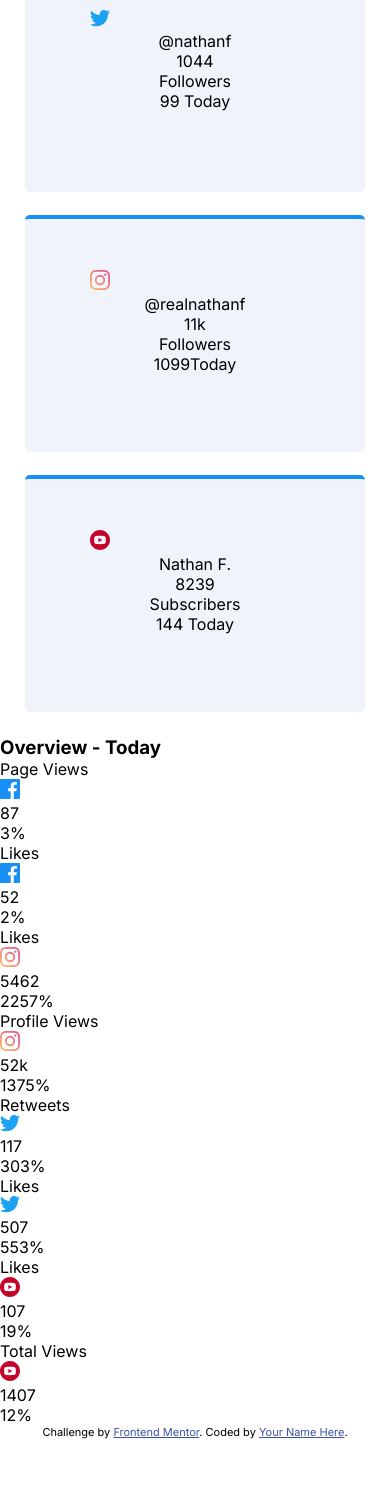
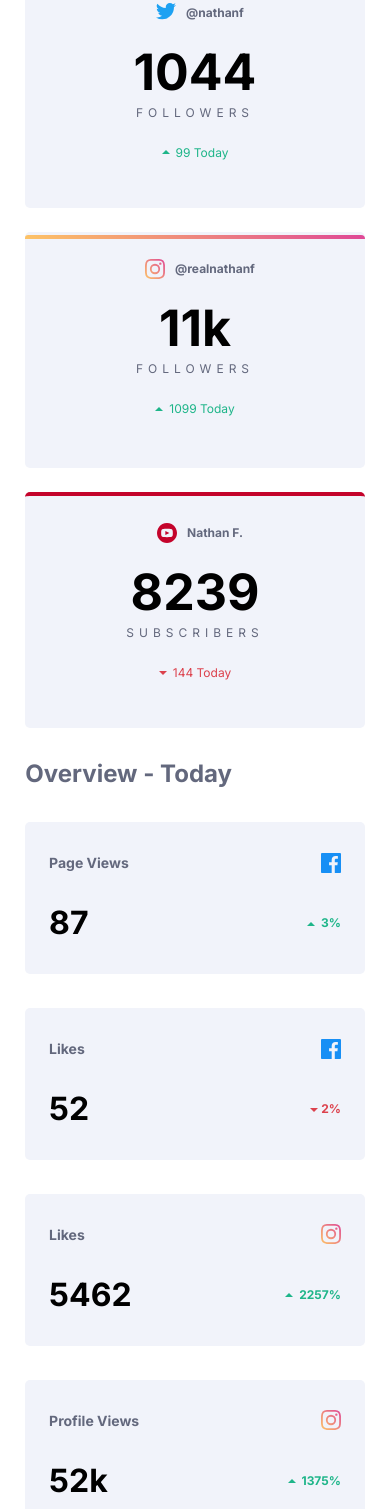
Before and after one commit to ylanaportela/fifith-challenge, a plain HTML site: page index.html in a window 390 px wide. Shown: the part 491-2000 px from the top of the page. Before the commit the page ends 1930 px from the top, so only its background shows below. Drawn offline with Linux system fonts and the light colour scheme.

Commit message:
Mobile finished styling  and added changes in html

```diff
--- a/index.css
+++ /dev/null
@@ -1,63 +0,0 @@
-@import url('https://fonts.googleapis.com/css2?family=Inter:wght@400;700&display=swap');
-
-*{
-  margin: 0;
-  font-family: 'Inter', sans-serif;
-  box-sizing: border-box;
-}
-
-header{
-  height: 29vh;
-  padding: 7%;
-  background-color: #F7F9FF;
-  border-radius: 0px 0px 20px 20px;
-}
-
-header h2{
-  margin-bottom: 2%;
-  font-size: 24px;
-  font-weight: 700;
-  line-height: 20px;
-  color: #1D1F29;
-}
-
-header h6{
-  margin-bottom: 10%;
-  font-size: 14px;
-  line-height: 15px;
-  color: #63687D;
-}
-
-hr{
-  height: 1px;
-  margin-bottom: 5%;
-  border: none;
-  background-color: #848BAB;
-}
-
-/*Section -> Media*/
-
-.media{
-  width: 87%;
-  margin: 0 auto;
-  margin-top: -15%;
-}
-
-.informations{
-  height: 28vh;
-  padding: 15%;
-  margin-bottom: 7%;
-  border-top: 4px solid #178FF5;
-  border-radius: 5px;
-  background-color: #F1F3FA;
-  text-align: center;
-}
-
-.informations-social-media{
-  display: flex;
-  justify-content: space-evenly;
-}
-
-.social-media{
-  width: 20%;
-}
--- a/index.html
+++ b/index.html
@@ -7,7 +7,7 @@
   <!-- displays site properly based on user's device -->
 
   <link rel="icon" type="image/png" sizes="32x32" href="./images/favicon-32x32.png">
-  <link rel="stylesheet" href="index.css">
+  <link rel="stylesheet" href="/style/index.css">
   <link rel="preconnect" href="https://fonts.gstatic.com">
 
   <title>Frontend Mentor | [Challenge Name Here]</title>
@@ -26,12 +26,25 @@
 </head>
 
 <header>
+
+ <div>
   <h2>Social Media Dashboard</h2>
   <h6>Total Followers: 23,004</h6>
+ </div>
 
   <hr>
 
-  <div class="dark-mode">Dark Mode</div>
+  <div class="dark-mode">
+
+    <div>Dark Mode</div>
+
+    <div>
+      <label class="switch">
+        <input type="checkbox">
+        <span class="slider round"></span>
+      </label>
+    </div>
+  </div>
 
 </header>
 
@@ -39,7 +52,7 @@
 
 <section class="media">
 
-  <div class="informations">
+  <div class="informations media-facebook">
 
     <div class="informations-social-media">
 
@@ -49,7 +62,9 @@
 
       </div>
 
-      <div class="social-media username">@nathanf</div>
+      <div class="social-media username">
+        @nathanf
+      </div>
 
     </div>
 
@@ -57,26 +72,26 @@
 
       <div class="number">1987</div>
 
-      <div>Followers</div>
+      <div class="followers">FOLLOWERS</div>
 
     </div>
 
-    <div class="information-currently">12 Today</div>
+    <div class="information-currently"> <img src="/images/icon-up.svg" alt=""> 12 Today</div>
 
   </div>
 
 
-  <div class="informations">
+  <div class="informations media-twitter">
 
-    <div class="informations-media">
+    <div class="informations-social-media">
 
-      <div class="social-media">
+      <div class="social-media logo">
 
         <img src="/images/icon-twitter.svg" alt="">
 
       </div>
 
-      <div class="username">@nathanf</div>
+      <div class="social-media username">@nathanf</div>
 
     </div>
 
@@ -84,26 +99,28 @@
 
       <div class="number">1044</div>
 
-      <div>Followers</div>
+      <div class="followers">FOLLOWERS</div>
 
     </div>
 
-    <div class="information-currently">99 Today</div>
+    <div class="information-currently"> <img src="/images/icon-up.svg" alt=""> 99 Today</div>
 
   </div>
 
 
-  <div class="informations">
+  <div class="informations media-instagram">
 
-    <div class="informations-media">
+    <div class="border"></div>
 
-      <div class="social-media">
+    <div class="informations-social-media">
+
+      <div class="social-media logo">
 
         <img src="/images/icon-instagram.svg" alt="">
 
       </div>
 
-      <div class="username">@realnathanf</div>
+      <div class="social-media username">@realnathanf</div>
 
     </div>
 
@@ -111,27 +128,29 @@
 
       <div class="number"> 11k</div>
 
-      <div>Followers</div>
+      <div class="followers">FOLLOWERS</div>
 
     </div>
 
     <div class="information-currently">
-      1099Today
+      <img src="/images/icon-up.svg" alt="">
+      1099 Today
     </div>
 
   </div>
 
-  <div class="informations">
+  <div class="informations media-youtube">
 
-    <div class="informations-media">
 
-      <div class="social-media">
+    <div class="informations-social-media">
+
+      <div class="social-media logo">
 
         <img src="/images/icon-youtube.svg" alt="">
 
       </div>
 
-      <div class="username">Nathan F.</div>
+      <div class="social-media username">Nathan F.</div>
 
     </div>
 
@@ -139,11 +158,12 @@
 
       <div class="number">8239</div>
 
-      <div>Subscribers</div>
+      <div class="followers">SUBSCRIBERS</div>
 
     </div>
 
-    <div class="information-currently">
+    <div class="information-currently icon-down">
+      <img src="/images/icon-down.svg" alt="">
       144 Today
     </div>
 
@@ -152,148 +172,147 @@
 </section>
 
 
-<section>
+<section class="overview">
 
   <h3>Overview - Today</h3>
 
-  <div>
+  <div class="description">
 
-    <div>
+    <div class="description-action-media">
 
-      <div>Page Views</div>
-      <div><img src="/images/icon-facebook.svg" alt=""></div>
+      <div class="description-action">Page Views</div>
+      <div class="description-media"> <img src="/images/icon-facebook.svg" alt=""></div>
 
     </div>
 
-    <div>
-      <div>87</div>
-      <div>3%</div>
+    <div class="description-today">
+      <div class="number">87</div>
+      <div class="percentage superavit"> <img src="/images/icon-up.svg" alt=""> 3%</div>
     </div>
 
   </div>
 
-  <div>
+  <div class="description">
 
-    <div>
+    <div class="description-action-media">
 
-      <div>Likes</div>
-      <div><img src="/images/icon-facebook.svg" alt=""></div>
+      <div class="description-action">Likes</div>
+      <div class="description-media"> <img src="/images/icon-facebook.svg" alt=""></div>
 
     </div>
 
-    <div>
-      <div>52</div>
-      <div>2%</div>
+    <div class="description-today">
+      <div class="number">52</div>
+      <div class="percentage defict"> <img src="/images/icon-down.svg" alt="">2%</div>
+    </div>
+
+  </div>
+
+  <div class="description">
+
+    <div class="description-action-media">
+
+      <div class="description-action">Likes</div>
+      <div class="description-media"><img src="/images/icon-instagram.svg" alt=""></div>
+
+    </div>
+
+    <div class="description-today">
+      <div class="number">5462</div>
+      <div class="percentage superavit"> <img src="/images/icon-up.svg" alt=""> 2257%</div>
+    </div>
+
+  </div>
+
+  <div class="description">
+
+    <div class="description-action-media">
+
+      <div class="description-action">Profile Views</div>
+      <div class="description-media"><img src="/images/icon-instagram.svg" alt=""></div>
+
+    </div>
+
+    <div class="description-today">
+      <div class="number">52k</div>
+      <div class="percentage superavit"> <img src="/images/icon-up.svg" alt=""> 1375%</div>
+    </div>
+
+  </div>
+
+  <div class="description">
+
+    <div class="description-action-media">
+
+      <div class="description-action">Retweets</div>
+      <div class="description-media"><img src="/images/icon-twitter.svg" alt=""></div>
+
+    </div>
+
+    <div class="description-today">
+
+      <div class="number">117</div>
+      <div class="percentage superavit"> <img src="/images/icon-up.svg" alt="">303%</div>
+
     </div>
 
   </div>
 
 
-  <div>
+  <div class="description">
 
-    <div>
+    <div class="description-action-media">
 
-      <div>Likes</div>
-      <div><img src="/images/icon-instagram.svg" alt=""></div>
+      <div class="description-action">Likes</div>
+      <div class="description-media"><img src="/images/icon-twitter.svg" alt=""></div>
 
     </div>
 
-    <div>
-      <div>5462</div>
-      <div>2257%</div>
-    </div>
-
-  </div>
-
-  <div>
-
-    <div>
-
-      <div>Profile Views</div>
-      <div><img src="/images/icon-instagram.svg" alt=""></div>
-
-    </div>
-
-    <div>
-      <div>52k</div>
-      <div>1375%</div>
-    </div>
-
-  </div>
-
-  <div>
-
-    <div>
-
-      <div>Retweets</div>
-      <div><img src="/images/icon-twitter.svg" alt=""></div>
-
-    </div>
-
-    <div>
-      <div>117</div>
-      <div>303%</div>
+    <div class="description-today">
+      <div class="number">507</div>
+      <div class="percentage superavit"> <img src="/images/icon-up.svg" alt="">553%</div>
     </div>
 
   </div>
 
 
-  <div>
+  <div class="description">
 
-    <div>
+    <div class="description-action-media">
 
-      <div>Likes</div>
-      <div><img src="/images/icon-twitter.svg" alt=""></div>
+      <div class="description-action">Likes</div>
+      <div class="description-media"><img src="/images/icon-youtube.svg" alt=""></div>
 
     </div>
 
-    <div>
-      <div>507</div>
-      <div>553%</div>
+    <div class="description-today">
+
+      <div class="number">107</div>
+      <div class="percentage defict"> <img src="/images/icon-down.svg" alt="">19%</div>
+
     </div>
 
   </div>
 
 
-  <div>
+  <div class="description">
 
-    <div>
+    <div class="description-action-media">
 
-      <div>Likes</div>
-      <div><img src="/images/icon-youtube.svg" alt=""></div>
+      <div class="description-action">Total Views</div>
+      <div class="description-media"><img src="/images/icon-youtube.svg" alt=""></div>
 
     </div>
 
-    <div>
-      <div>107</div>
-      <div>19%</div>
+    <div class="description-today">
+      <div class="number">1407</div>
+      <div class="percentage defict"> <img src="/images/icon-down.svg" alt="">
+        12%</div>
     </div>
-
-  </div>
-
-
-  <div>
-
-    <div>
-
-      <div>Total Views</div>
-      <div><img src="/images/icon-youtube.svg" alt=""></div>
-
-    </div>
-
-    <div>
-      <div>1407</div>
-      <div>12%</div>
-    </div>
-
   </div>
 
 </section>
 
-<div class="attribution">
-  Challenge by <a href="https://www.frontendmentor.io?ref=challenge" target="_blank">Frontend Mentor</a>.
-  Coded by <a href="#">Your Name Here</a>.
-</div>
 </body>
 
 </html>
--- /dev/null
+++ b/style/index.css
@@ -0,0 +1,269 @@
+@import url('https://fonts.googleapis.com/css2?family=Inter:wght@400;700&display=swap');
+
+*{
+  margin: 0;
+  font-family: 'Inter', sans-serif;
+  box-sizing: border-box;
+}
+
+header{
+  height: 29vh;
+  padding: 7%;
+  background-color: #F7F9FF;
+  border-radius: 0px 0px 20px 20px;
+}
+
+header h2{
+  margin-bottom: 2%;
+  font-size: 24px;
+  font-weight: 700;
+  line-height: 20px;
+  color: #1D1F29;
+}
+
+header h6{
+  margin-bottom: 10%;
+  font-size: 14px;
+  line-height: 15px;
+  color: #63687D;
+}
+
+hr{
+  height: 1px;
+  margin-bottom: 5%;
+  border: none;
+  background-color: #848BAB;
+}
+
+.dark-mode{
+  display: flex;
+  justify-content: space-between;
+}
+
+.dark-mode div:first-child{
+  font-size: 14px;
+  line-height: 17px;
+  font-weight: bold;
+  color: #63687D;
+}
+
+/*Slider range*/
+
+.switch{
+  width: 48px;
+  height: 24px;
+  position: relative;
+  display: inline-block;
+}
+
+.switch input{
+  width: 0;
+  height: 0;
+  opacity: 0;
+}
+
+.slider{
+  position: absolute;
+  top: 0;
+  left: 0;
+  bottom: 0;
+  right: 0;
+  background-color: #AEB3CB;
+  border-radius: 12px;
+  overflow: hidden;
+}
+
+.slider::before{
+  content: "";
+  width: 18px;
+  height: 18px;
+  position: absolute;
+  top: 3px;
+  left: 25px;
+  background-color: #F1F3FA;
+  border-radius: 100%;
+}
+
+input:checked + .slider{
+  background-image: linear-gradient(225deg, #40DB82 0%, #388FE7 98.02%);
+}
+
+
+input:checked + .slider:before {
+  transform: translateX(-20px);
+  background-color: #333A55;
+}
+
+/*Section -> Media*/
+
+.media{
+  width: 87%;
+  margin: 0 auto;
+  margin-top: -5vh;
+}
+
+.informations{
+  height: 28vh;
+  padding: 8%;
+  margin-bottom: 7%;
+  border-radius: 5px;
+  background-color: #F1F3FA;
+  text-align: center;
+}
+
+.media-facebook{
+  border-top: 4px solid #178FF5;
+}
+
+.media-twitter{
+  border-top: 4px solid #1DA1F2;
+}
+
+.media-instagram .border{
+  width: 87%;
+  height: 4px;
+  background-image: linear-gradient(225deg ,#DF4896 0%, #EE877E 50.91%, #FDC366 100%);
+  position: absolute;
+  right: 6.5vw;
+  bottom: 13.5vh;
+  border-top-left-radius: 4px;
+  border-top-right-radius: 5px;
+}
+
+.media-youtube{
+  border-top: 4px solid #C4032B;
+}
+
+.informations-social-media{
+  margin-bottom: 3vh;
+  display: flex;
+  justify-content: center;
+  align-items: center;
+}
+
+.informations-social-media > .social-media{
+  margin-bottom: 0px;
+}
+
+.social-media{
+  margin-left: 10px;
+  margin-bottom: 10%;
+}
+
+.social-media.logo{
+  height: 20px;
+}
+
+.social-media.username{
+  font-size: 12px;
+  font-weight: bold;
+  color: #63687D;
+  display: flex;
+  align-items: center;
+}
+
+.informations-followers .number{
+  font-size: 50px;
+  font-weight: 700;
+  line-height: 48px;
+  margin-bottom: 3%;
+}
+
+.followers{
+  margin-bottom: 3vh;
+  font-size: 12px;
+  line-height: 15px;
+  letter-spacing: 5px;
+  color: #63687D;
+}
+
+.information-currently{
+  font-size: 12px;
+  color:  #1EB589;
+  display: flex;
+  justify-content: center;
+  align-items: center;
+}
+
+.information-currently img{
+  margin-right: 6px;
+}
+
+.icon-down{
+  color: #DC414C;
+}
+
+/*Section -> Overview*/
+
+.overview{
+  width: 87%;
+  margin: 0 auto;
+  margin-top: 8%;
+  padding-bottom: 5vh;
+}
+
+.overview h3{
+  font-size: 24px;
+  line-height: 29px;
+  font-weight: 700;
+  color: #63687D;
+  margin-bottom: 5%;
+}
+
+.description{
+  width: 100%;
+  height: 18vh;
+  margin-top: 10%;
+  padding: 7%;
+  border-radius: 5px;
+  background-color: #F1F3FA;
+}
+
+.description-action-media{
+  height: 4vh;
+  display: flex;
+  align-items: center;
+  justify-content: space-between;
+  margin-bottom: 8%;
+}
+
+.description-action{
+  font-size: 14px;
+  line-height: 17px;
+  font-weight: bold;
+  color: #63687D;
+}
+
+.description-media{
+  max-height: 20px;
+}
+
+.description-today{
+  display: flex;
+  align-items: center;
+  justify-content: space-between;
+}
+
+.number{
+  font-size: 32px;
+  font-weight: bold;
+}
+
+.percentage{
+  font-size: 12px;
+  line-height: 15px;
+  font-weight: bold;
+}
+
+.percentage.superavit{
+  color: #1EB589;
+}
+
+.percentage.defict{
+  color: #DC414C;
+}
+
+.percentage img{
+  vertical-align: middle;
+  margin-right: 3px;
+}
```
